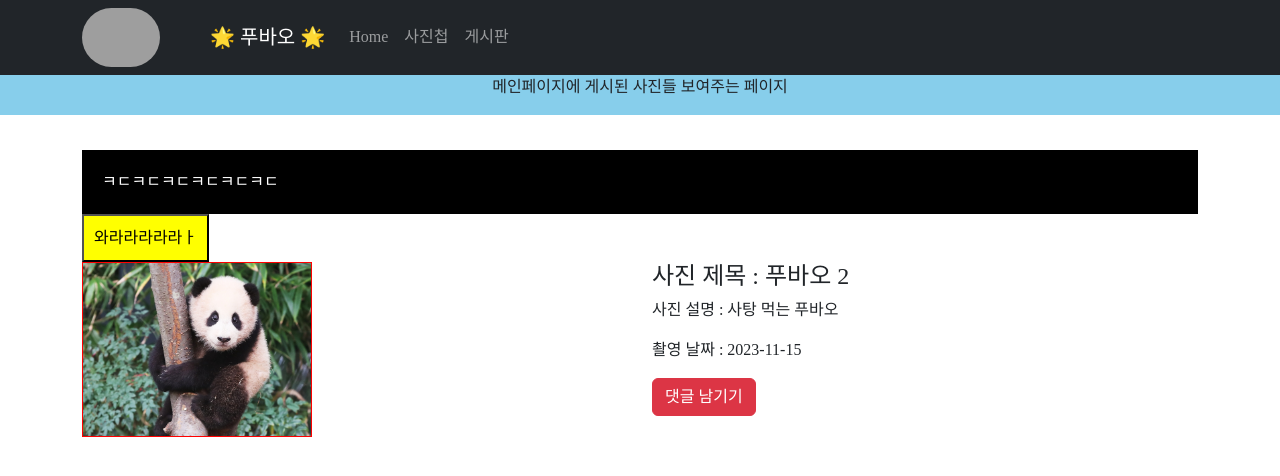
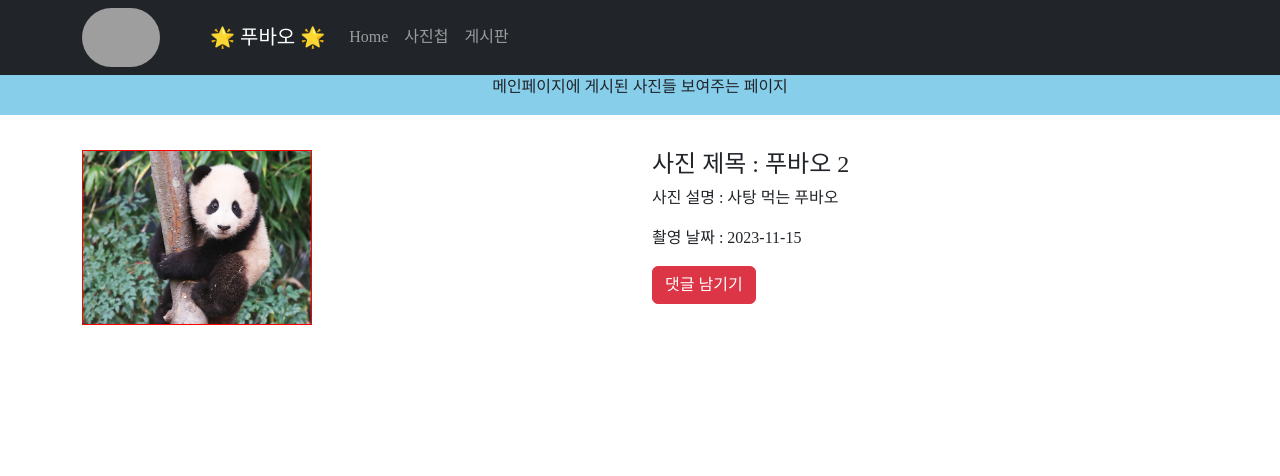
Before and after one commit to kwonminji-v/React_Study, a React (Create React App) app in the folder shop/: page /photo/1 in a window 1280 px wide. Shown: the top 476 px of the page. Built offline with nearby package versions, Linux system fonts and the light colour scheme; grey boxes are pictures that could not be loaded; a web font is replaced by a local one.

Commit message:
#지난 과정 복습_2

```diff
--- a/shop/src/pages/Photo.js
+++ b/shop/src/pages/Photo.js
@@ -1,19 +1,4 @@
 import { useParams } from "react-router-dom";
-import styled from 'styled-components';
-
-
-let YelloBtn = styled.button`
-  background : yellow;
-  color : black;
-  padding : 10px;
-`
-
-let BlackBox = styled.div`
-  background : black;
-  padding : 20px;
-  color : white;
-
-`
 
 function Photo(props) {
 
@@ -22,14 +7,11 @@ function Photo(props) {
   const photos = props.datas.find((array)=> {return array.id == id})
   console.log(photos);
 
+
     return (
         <>
         <div style={{textAlign:"center",height:"40px",backgroundColor:"skyblue", marginBottom:"35px"}}>메인페이지에 게시된 사진들 보여주는 페이지</div>
         <div className="container">
-
-          <BlackBox>ㅋㄷㅋㄷㅋㄷㅋㄷㅋㄷㅋㄷ</BlackBox>
-          <YelloBtn>와라라라라라ㅏ</YelloBtn>
-
           <div className="row">
             <div className="col-md-6">
             <img src={process.env.PUBLIC_URL + '../img/pubao'+(id)+'.jpg'}  width="230px" alt="" style={{border:"1px solid red"}}/>
```
